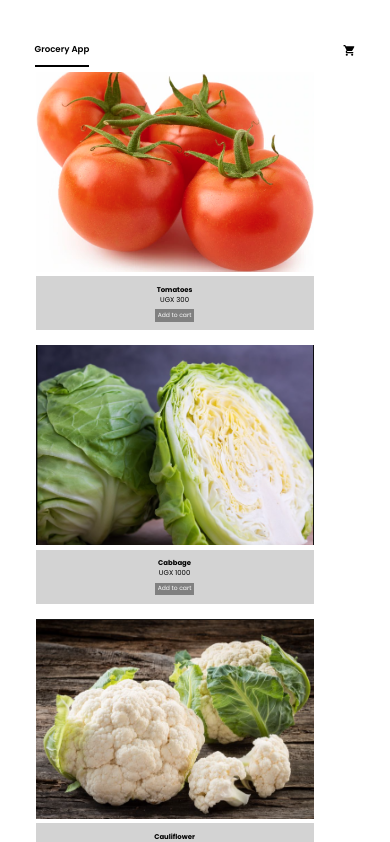
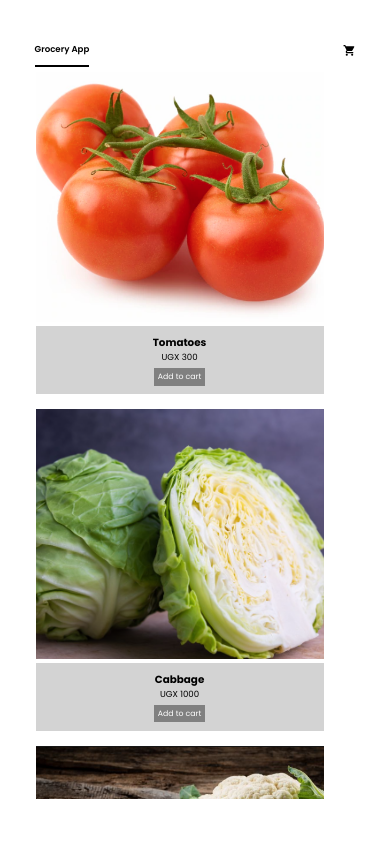
Before and after one commit to edgarmuyomba/simple-grocery-app, a React (Vite) app: page / in a window 390 px wide. Shown: the top 842 px of the page. Built offline with nearby package versions, Linux system fonts and the light colour scheme.

Commit message:
tablet responsivity

```diff
--- a/src/App.css
+++ b/src/App.css
@@ -206,3 +206,65 @@ div.success {
   color: white;
   top: -100px;
 }
+
+@media (max-width: 1024px) {
+
+  div.listings {
+    grid-template-columns: repeat(auto-fit, minmax(100px, 290px));
+    overflow-y: scroll;
+  }
+
+  div.image {
+    height: 250px;
+  }
+
+  div.cartView {
+    width: 45%;
+  }
+
+  div.cartItem {
+    font-size: 1rem;
+  }
+
+  div.top {
+    padding: 0.8rem;
+  }
+
+  div.bottom {
+    padding: 1rem;
+  }
+
+  button {
+    padding: 0.3rem 0.4rem;
+    font-size: 0.9rem;
+  }
+
+  div.total {
+    padding: 1.5rem;
+  }
+
+  div.total > p.header {
+    font-size: 1.4rem;
+  }
+
+  div.total>p.value {
+    font-size: 1.2rem;
+  }
+
+  div.checkout {
+    padding: 0.4rem 0.6rem;
+  }
+
+  div.checkout > p {
+    color: white;
+    font-size: 1.2rem;
+  }
+
+  p.title {
+    font-size: 1.2rem;
+  }
+
+  p.cost {
+    font-size: 1rem;
+  }
+}
```
